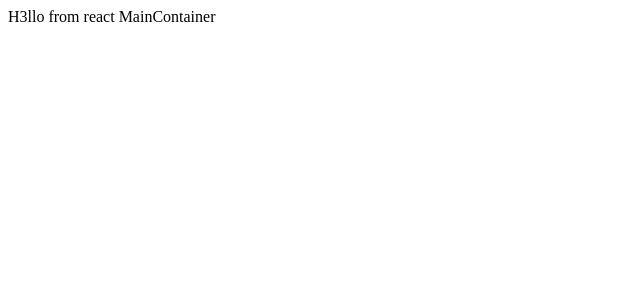
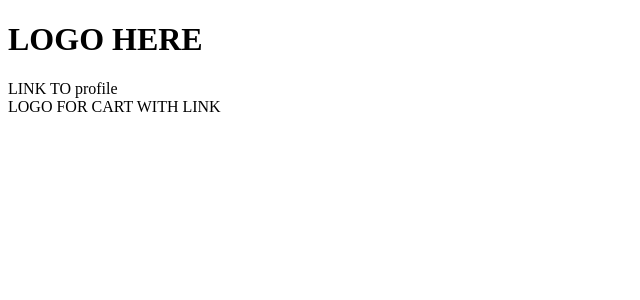
Before and after one commit to jamessieu/store, a React app: page / in a window 1280 px wide. Shown: the top 300 px of the page, without its empty margins (0-640 px from the left). Built offline with nearby package versions, Linux system fonts and the light colour scheme; the HTML template or start-up script is replaced by a standard one.

Commit message:
Added a style.css, Header is now rendering on page

```diff
--- a/client/containers/MainContainer.jsx
+++ b/client/containers/MainContainer.jsx
@@ -1,6 +1,6 @@
 import React, { Component } from 'react';
 import { connect } from 'react-redux';
-import HeaderComponent from './components/HeaderComponent'
+import HeaderComponent from '../components/HeaderComponent.jsx'
 
 
 
@@ -13,8 +13,7 @@
   render() {
     return (
       <div>
-        {HeaderComponent}
-        H3llo from react MainContainer
+        <HeaderComponent />
       </div>
     );
   }
```
Also changed, not shown: client/styles.css (renamed from client/App.css), 1 other file (tests, documents, lock files or other folders).
